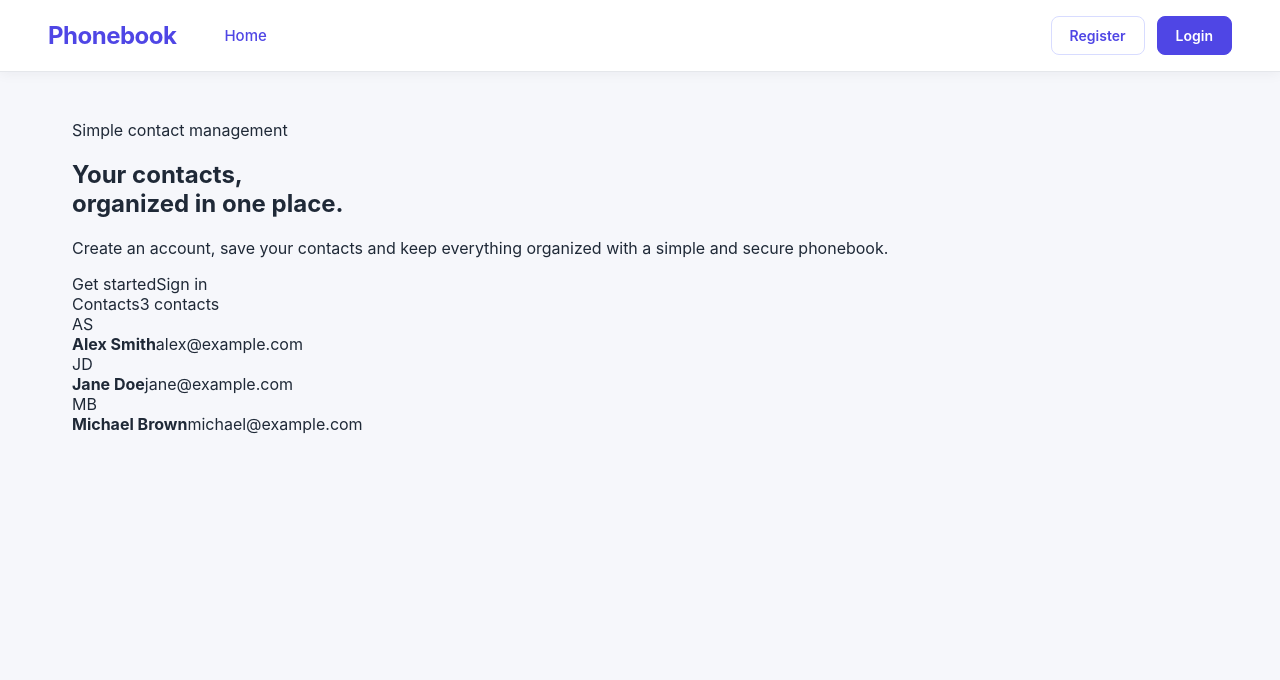
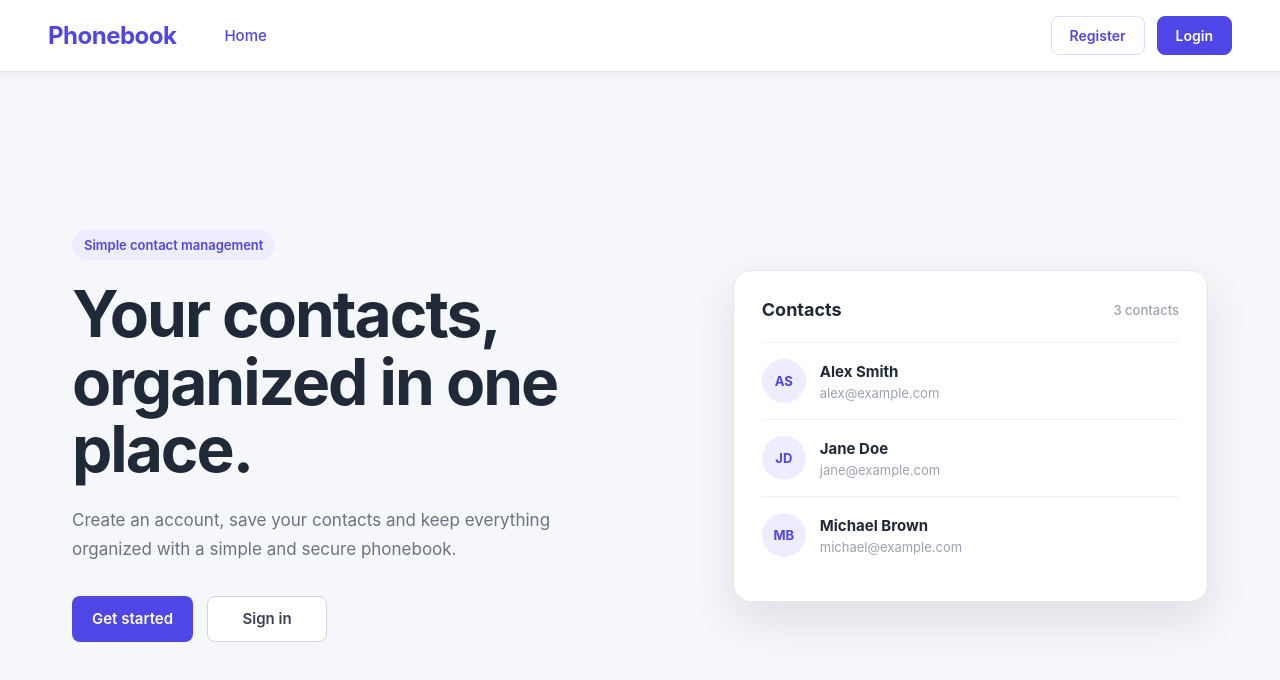
Before and after one commit to ErenaySener/contacts-manager, a React (Vite) app: page / in a window 1280 px wide. Shown: the top 680 px of the page. Built offline with nearby package versions, Linux system fonts and the light colour scheme; no server answers.

Commit message:
Style home page

```diff
--- a/src/index.css
+++ b/src/index.css
@@ -249,3 +249,166 @@ main {
     padding: 28px 22px;
   }
 }
+
+/* Home page */
+
+.homeHero {
+  min-height: calc(100vh - 168px);
+  display: grid;
+  grid-template-columns: 1.1fr 0.9fr;
+  align-items: center;
+  gap: 80px;
+}
+
+.heroContent {
+  max-width: 580px;
+}
+
+.heroBadge {
+  display: inline-block;
+  margin-bottom: 20px;
+  padding: 7px 12px;
+  border-radius: 999px;
+  background: #eeecff;
+  color: #4f46e5;
+  font-size: 13px;
+  font-weight: 600;
+}
+
+.heroTitle {
+  margin: 0;
+  font-size: clamp(42px, 5vw, 64px);
+  line-height: 1.05;
+  letter-spacing: -2px;
+  color: #1f2937;
+}
+
+.heroText {
+  max-width: 520px;
+  margin: 24px 0 32px;
+  font-size: 17px;
+  line-height: 1.7;
+  color: #6b7280;
+}
+
+.heroActions {
+  display: flex;
+  align-items: center;
+  gap: 14px;
+}
+
+.heroPrimaryButton,
+.heroSecondaryButton {
+  display: inline-flex;
+  align-items: center;
+  justify-content: center;
+  min-width: 120px;
+  height: 46px;
+  padding: 0 20px;
+  border-radius: 8px;
+  font-size: 15px;
+  font-weight: 600;
+  transition: all 0.2s ease;
+}
+
+.heroPrimaryButton {
+  background: #4f46e5;
+  color: #ffffff;
+}
+
+.heroPrimaryButton:hover {
+  background: #4338ca;
+}
+
+.heroSecondaryButton {
+  border: 1px solid #d1d5db;
+  background: #ffffff;
+  color: #374151;
+}
+
+.heroSecondaryButton:hover {
+  border-color: #4f46e5;
+  color: #4f46e5;
+}
+
+.heroPreview {
+  padding: 28px;
+  background: #ffffff;
+  border: 1px solid #e5e7eb;
+  border-radius: 18px;
+  box-shadow: 0 18px 45px rgba(15, 23, 42, 0.1);
+}
+
+.previewHeader {
+  display: flex;
+  align-items: center;
+  justify-content: space-between;
+  margin-bottom: 22px;
+  font-size: 18px;
+  font-weight: 700;
+}
+
+.previewCount {
+  font-size: 13px;
+  font-weight: 500;
+  color: #9ca3af;
+}
+
+.previewContact {
+  display: flex;
+  align-items: center;
+  gap: 14px;
+  padding: 16px 0;
+  border-top: 1px solid #f0f1f4;
+}
+
+.previewContact:first-of-type {
+  border-top: none;
+}
+
+.contactAvatar {
+  width: 44px;
+  height: 44px;
+  flex-shrink: 0;
+  display: flex;
+  align-items: center;
+  justify-content: center;
+  border-radius: 50%;
+  background: #eeecff;
+  color: #4f46e5;
+  font-size: 13px;
+  font-weight: 700;
+}
+
+.previewContact div:last-child {
+  display: flex;
+  flex-direction: column;
+  gap: 4px;
+}
+
+.previewContact strong {
+  font-size: 15px;
+  color: #1f2937;
+}
+
+.previewContact span {
+  font-size: 13px;
+  color: #9ca3af;
+}
+
+@media (max-width: 800px) {
+  .homeHero {
+    grid-template-columns: 1fr;
+    gap: 48px;
+    padding-top: 24px;
+    padding-bottom: 40px;
+  }
+
+  .heroTitle {
+    font-size: 42px;
+  }
+
+  .heroPreview {
+    max-width: 520px;
+  }
+}
```
